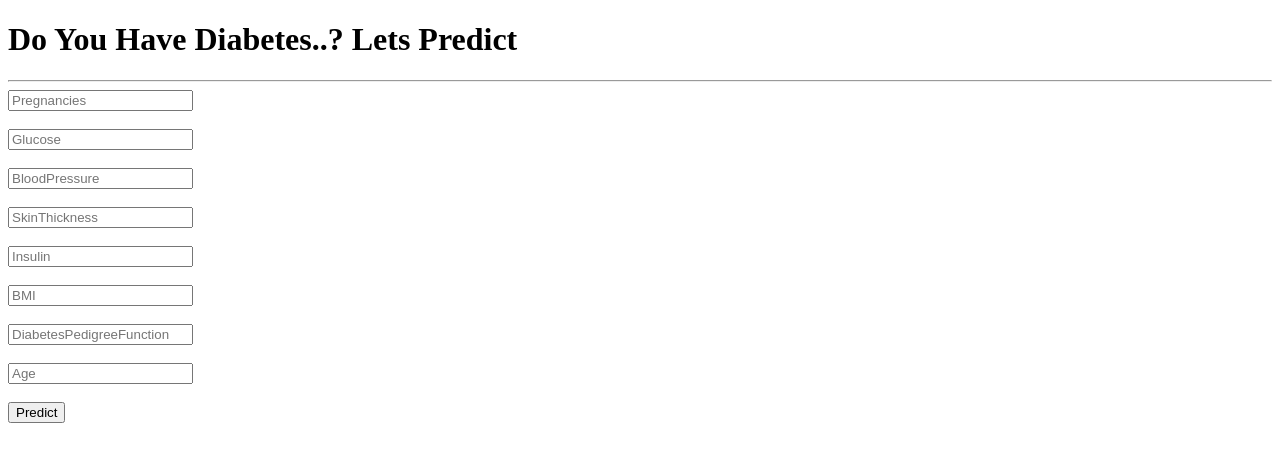
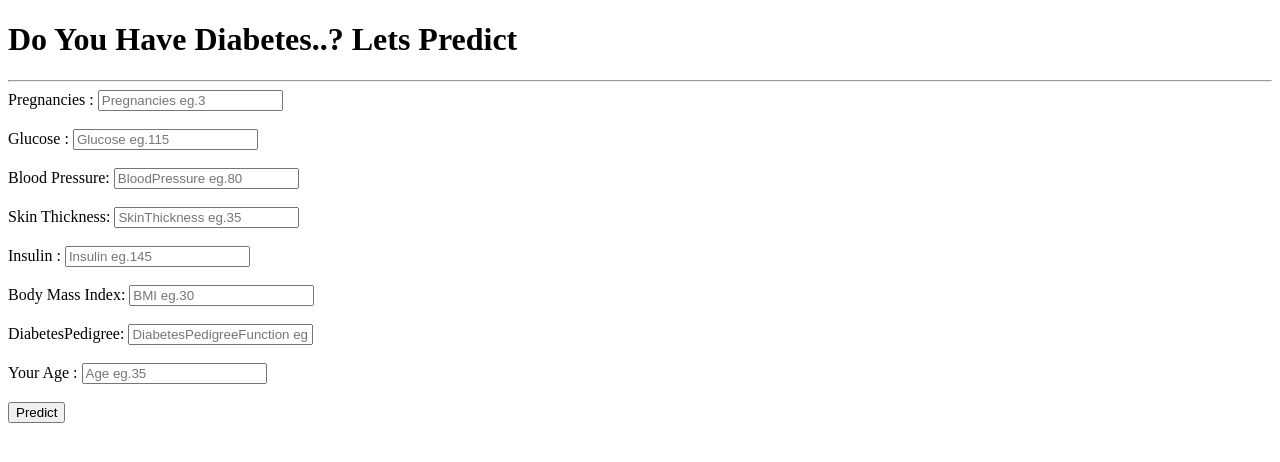
Before and after one commit to manisha1102/DiabetesEnd2End, a Flask app: page / in a window 1280 px wide. Shown: the top 462 px of the page. Run offline with Flask 2, Linux system fonts and the light colour scheme; parts of the project's set-up code (start-up, migrations or seed data) failed here and were passed over.

Commit message:
Update index.html

```diff
--- a/templates/index.html
+++ b/templates/index.html
@@ -15,21 +15,21 @@
             <hr/>
 
             <form action="{{ url_for('predict')}}" method="post">
-                <input type="text" name="Pregnancies" placeholder="Pregnancies" required="required" />
+                Pregnancies   : <input type="text" name="Pregnancies" placeholder="Pregnancies eg.3" required="required" />
                 <br/><br/>
-                <input type="text" name="Glucose" placeholder="Glucose" required="required" />
+                Glucose       : <input type="text" name="Glucose" placeholder="Glucose eg.115" required="required" />
                 <br/><br/>
-                <input type="text" name="BloodPressure" placeholder="BloodPressure" required="required" />
+                Blood Pressure: <input type="text" name="BloodPressure" placeholder="BloodPressure eg.80" required="required" />
                 <br/><br/>
-                <input type="text" name="SkinThickness" placeholder="SkinThickness" required="required" />
+                Skin Thickness: <input type="text" name="SkinThickness" placeholder="SkinThickness eg.35" required="required" />
                 <br/><br/>
-                <input type="text" name="Insulin" placeholder="Insulin" required="required" />
+                Insulin        : <input type="text" name="Insulin" placeholder="Insulin eg.145" required="required" />
                 <br/><br/>
-                <input type="text" name="BMI" placeholder="BMI" required="required" />
+                Body Mass Index: <input type="text" name="BMI" placeholder="BMI eg.30" required="required" />
                 <br/><br/>
-                <input type="text" name="DiabetesPedigreeFunction" placeholder="DiabetesPedigreeFunction" required="required" />
+                DiabetesPedigree: <input type="text" name="DiabetesPedigreeFunction" placeholder="DiabetesPedigreeFunction eg. 0.535" required="required" />
                 <br/><br/>
-                <input type="text" name="Age" placeholder="Age" required="required" />
+                Your Age      : <input type="text" name="Age" placeholder="Age eg.35" required="required" />
                 <br/><br/>
                 <button type="submit" class="btn btn-primary btn-block btn-large" >Predict</button>
             </form>
```
